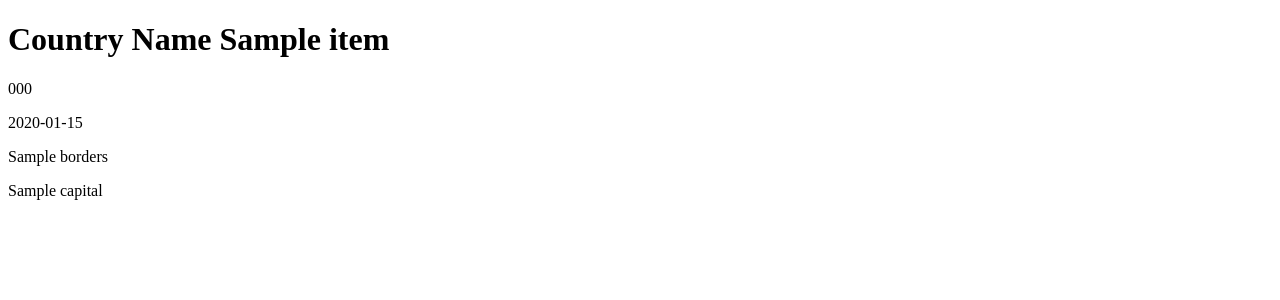
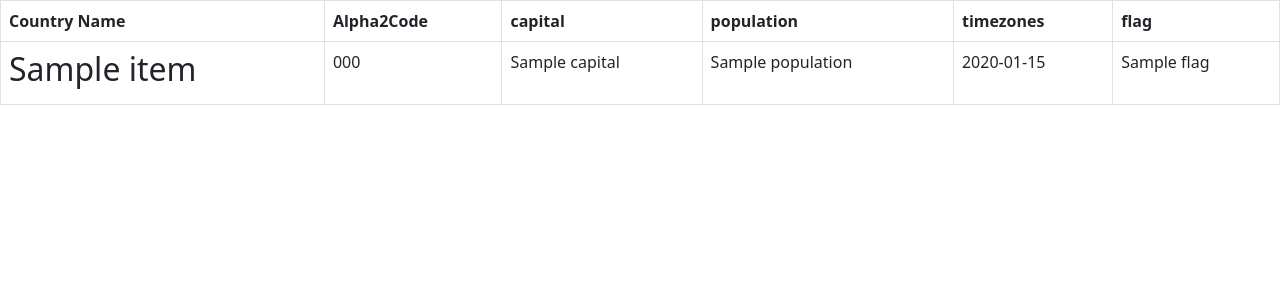
Before and after one commit to TanmoyCtg/Strativ-Assignment-, a Django app: page /blog/ in a window 1280 px wide. Shown: the top 300 px of the page. Run offline with Django 3.2, Linux system fonts and the light colour scheme; a database or web service that is not in the repository returns one stand-in record (values such as "Sample title"); data that the repository does not hold is empty.

Commit message:
now data showing at table format. added bootstrap lib class

```diff
--- a/blog/templates/blog/data.html
+++ b/blog/templates/blog/data.html
@@ -4,15 +4,46 @@
     <meta charset="UTF-8">
     <meta http-equiv="X-UA-Compatible" content="IE=edge">
     <meta name="viewport" content="width=device-width, initial-scale=1.0">
+    <!-- CSS only -->
+<link href="https://cdn.jsdelivr.net/npm/bootstrap@5.0.0-beta3/dist/css/bootstrap.min.css" rel="stylesheet" integrity="sha384-eOJMYsd53ii+scO/bJGFsiCZc+5NDVN2yr8+0RDqr0Ql0h+rP48ckxlpbzKgwra6" crossorigin="anonymous">
     <title>Document</title>
 </head>
 <body>
+    {%block content%}
+
     {% for post in data %}
-        <h1>Country Name {{post.name}}</h1>
-        <p>{{post.alpha2Code}}</p>
-        <p>{{post.timezones}}</p>
-        <p>{{post.borders}}</p>
-        <p>{{post.capital}}</p>
+        <table class="table table table-bordered">
+            <thead>
+                <tr>
+
+                  <th scope="col">Country Name</th>
+                  <th scope="col">Alpha2Code</th>
+                  <th scope="col">capital</th>
+                  <th scope="col">population</th>
+                  <th scope="col">timezones</th>
+                  <th scope="col">flag</th>
+                </tr>
+              </thead>
+            <tbody>
+
+                <tr>
+
+                    <td><h2>{{post.name}}</h2></td>
+                    <td><p>{{post.alpha2Code}}</p></td>
+                    <td><p>{{post.capital}}</p></td>
+                    <td><p>{{post.population}}</p></td>
+                    <td><p>{{post.timezones}}</p></td>
+                    <td><p>{{post.flag}}</p></td>
+
+                </tr>
+
+            </tbody>
+
+        </table>
     {% endfor %}
+
+    {% endblock %}
+<script src="https://cdn.jsdelivr.net/npm/@popperjs/core@2.9.1/dist/umd/popper.min.js" integrity="sha384-SR1sx49pcuLnqZUnnPwx6FCym0wLsk5JZuNx2bPPENzswTNFaQU1RDvt3wT4gWFG" crossorigin="anonymous"></script>
+<script src="https://cdn.jsdelivr.net/npm/bootstrap@5.0.0-beta3/dist/js/bootstrap.min.js" integrity="sha384-j0CNLUeiqtyaRmlzUHCPZ+Gy5fQu0dQ6eZ/xAww941Ai1SxSY+0EQqNXNE6DZiVc" crossorigin="anonymous"></script>
 </body>
 </html>
--- a/django_project/settings.py
+++ b/django_project/settings.py
@@ -56,7 +56,7 @@ ROOT_URLCONF = 'django_project.urls'
 TEMPLATES = [
     {
         'BACKEND': 'django.template.backends.django.DjangoTemplates',
-        'DIRS': [],
+        'DIRS': [str(BASE_DIR.joinpath('templates'))],
         'APP_DIRS': True,
         'OPTIONS': {
             'context_processors': [
```
